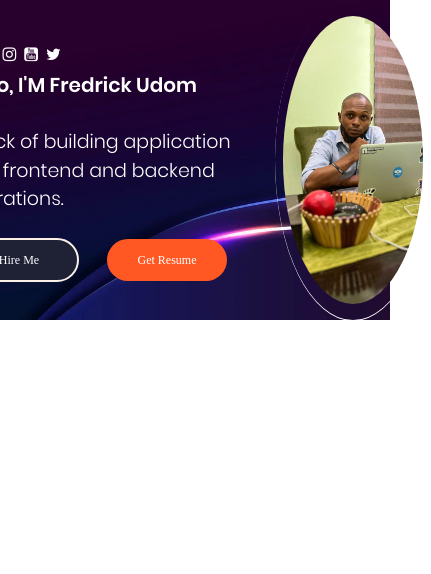
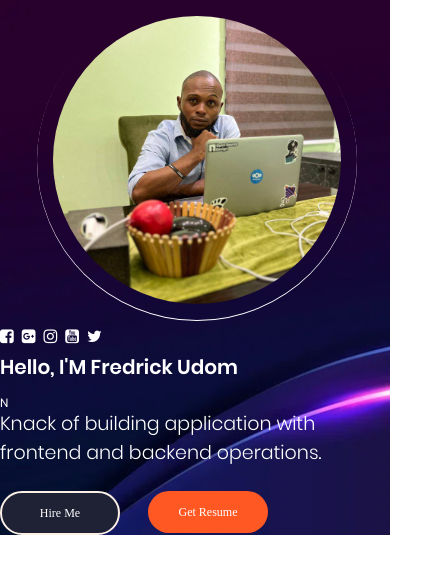
Before and after one commit to FredrickUdom/react-portfolio, a React (Vite) app: page / in a window 390 px wide. Shown: the top 574 px of the page, 431 px wide, since content can reach past the window. Built offline with nearby package versions, Linux system fonts and the light colour scheme.

Commit message:
profile options media query styling

```diff
--- a/src/PortfolioContainer/Home/Profile.css
+++ b/src/PortfolioContainer/Home/Profile.css
@@ -114,4 +114,12 @@
     .profile-parent{
         margin: 0 !important;
     }
+    .profile-parent{
+        flex-direction: column-reverse;
+        margin: 40px 0 0 0;
+    }
+
+    .profile-options{
+        display: flex;
+    }
 }
```
